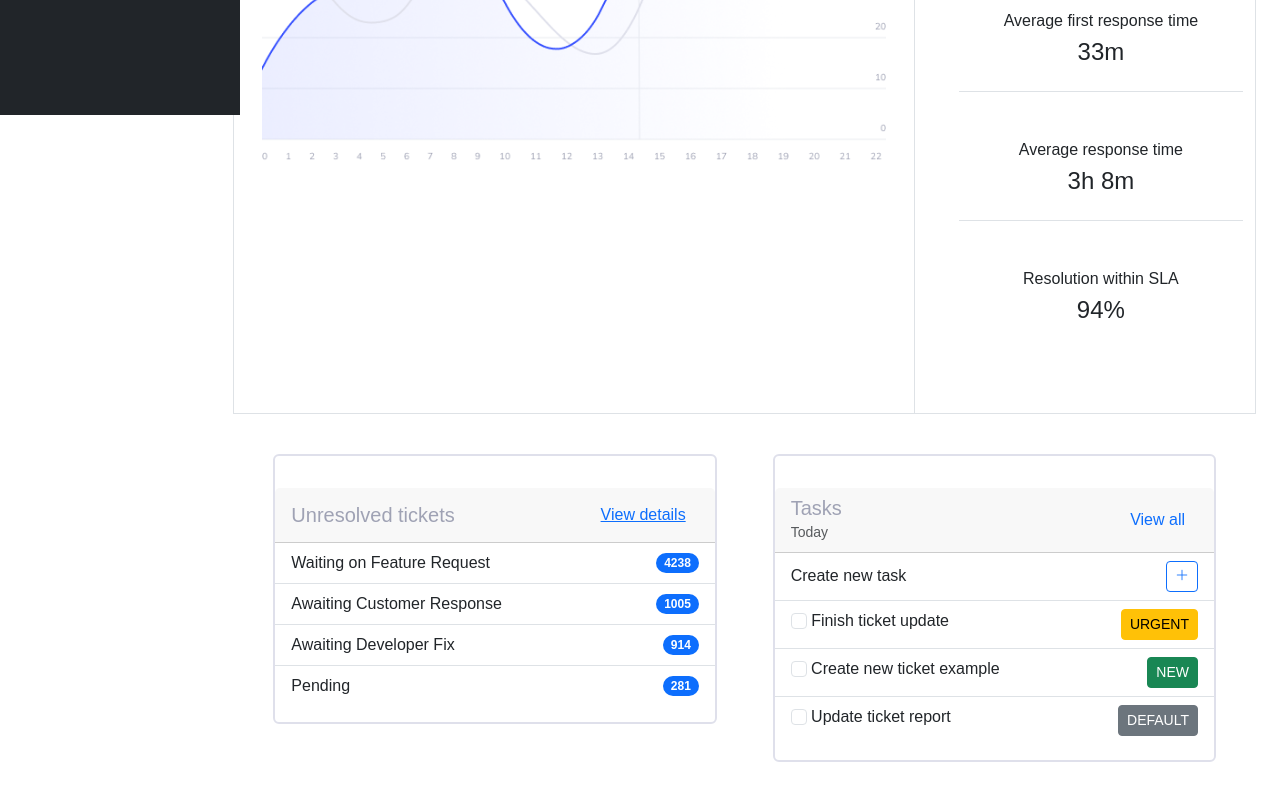
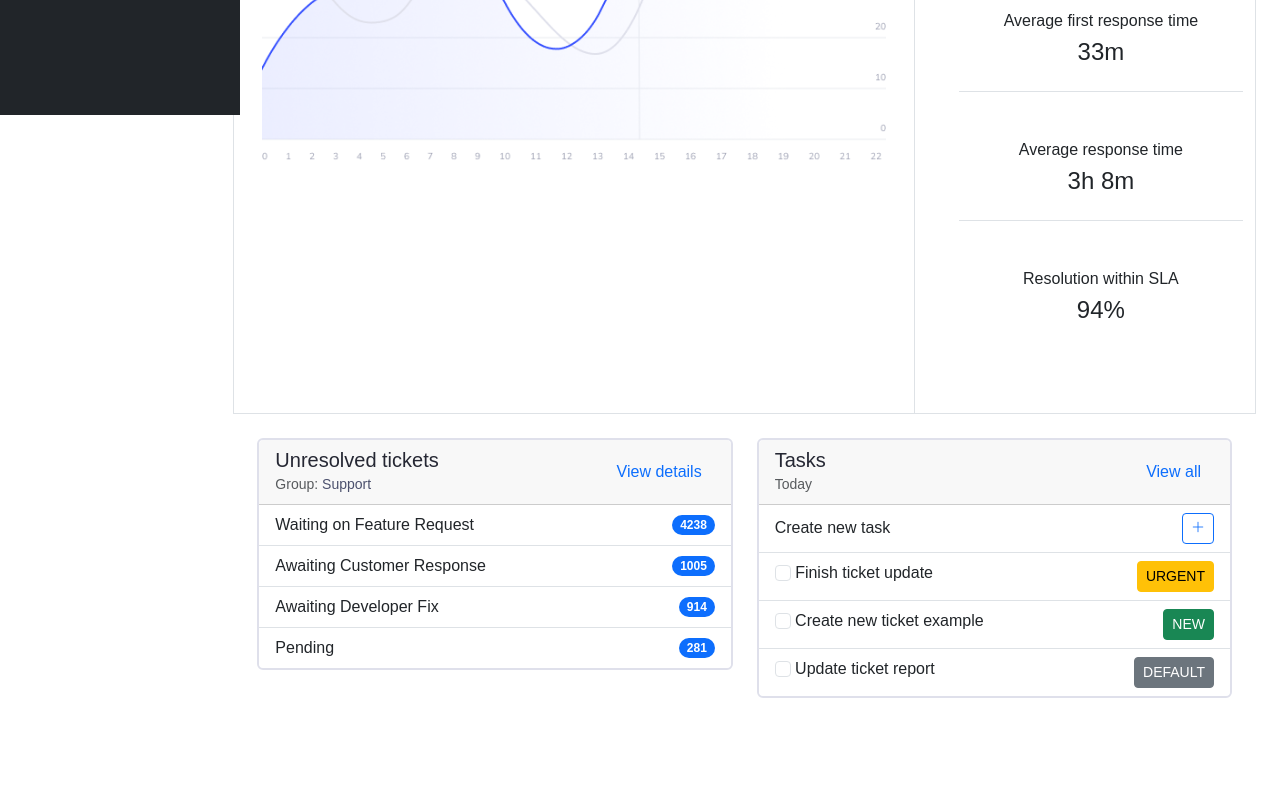
Before and after one commit to yunjiham/inm320sbb-bootstrap-assignment, a website: page public/index.html in a window 1280 px wide. Shown: the part 685-1485 px from the top of the page. After the commit the page ends 1423 px from the top, so only its background shows below. Drawn offline with nearby package versions, Linux system fonts and the light colour scheme; files that its build step writes are made by us from their sources.

Commit message:
btm size

```diff
--- a/public/assets/css/main.css
+++ b/public/assets/css/main.css
@@ -89,13 +89,31 @@ main {
     color: #3751FF;
 }
 
-
 .card:hover h2{
     color: #3751FF;
     transition: 0.2s ease-in-out;
 }
 
+.card.btm {
+   margin: 0;
+   padding: 0;
+}
 
+.card.btm h5 {
+    color: #252733;
+}
+
+.card.btm small {
+    color :#9FA2B4;
+}
+
+.card.btm small span {
+    color: #4B506D;
+}
+
+.card.btm:hover {
+    border: 2px solid #DFE0EB;
+}
 
 @media (min-width: 800px) {
     .sidebar{
--- a/public/index.html
+++ b/public/index.html
@@ -231,14 +231,17 @@
 
 
             <!-- Tickets and tasks -->
-            <section class="container my-4">
-                <div class="row">
+            <section class="container py-4">
+                <div class="row g-4 row-cols-lg-2 justify-content-between">
                     <!-- Unresolved Tickets -->
-                    <div class="col-md-6">
-                        <div class="card btm">
+                    <div class="col-12 col-lg-6">
+                        <div class="card btm mb-4">
                             <div class="card-header d-flex justify-content-between align-items-center">
-                                <h5 class="card-title mb-0">Unresolved tickets</h5>
-                                <a href="#" class="btn btn-link">View details</a>
+                                <div>
+                                    <h5 class="card-title mb-0">Unresolved tickets</h5>
+                                    <small class="text-muted">Group: <span>Support</span></small>
+                                </div>
+                                <a href="#" class="btn btn-link text-decoration-none">View details</a>
                             </div>
                             <ul class="list-group list-group-flush">
 
@@ -262,8 +265,8 @@
                         </div>
                     </div>
                     <!-- Tasks -->
-                    <div class="col-md-6">
-                        <div class="card btm">
+                    <div class="col-12 col-lg-6">
+                        <div class=" card btm">
                             <div class="card-header d-flex justify-content-between align-items-center">
                                 <div>
                                     <h5 class="card-title mb-0">Tasks</h5>
```
